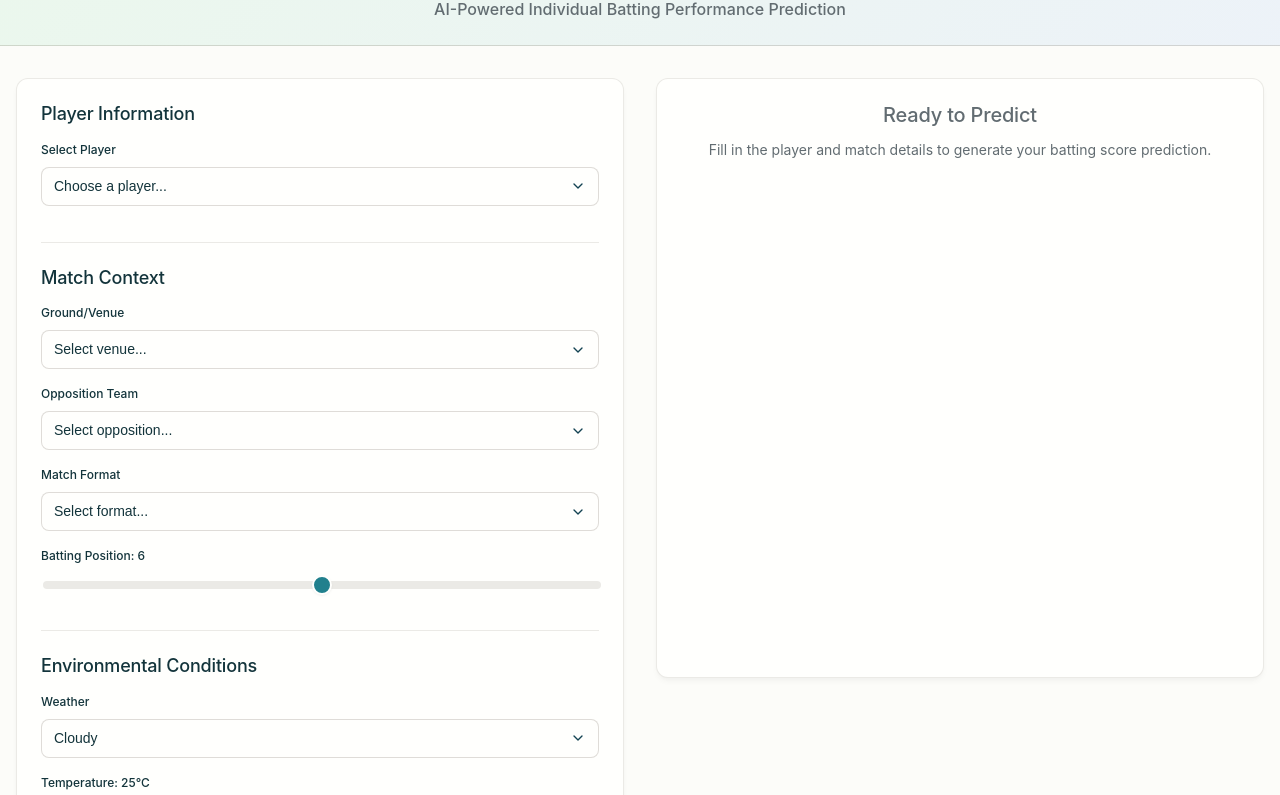
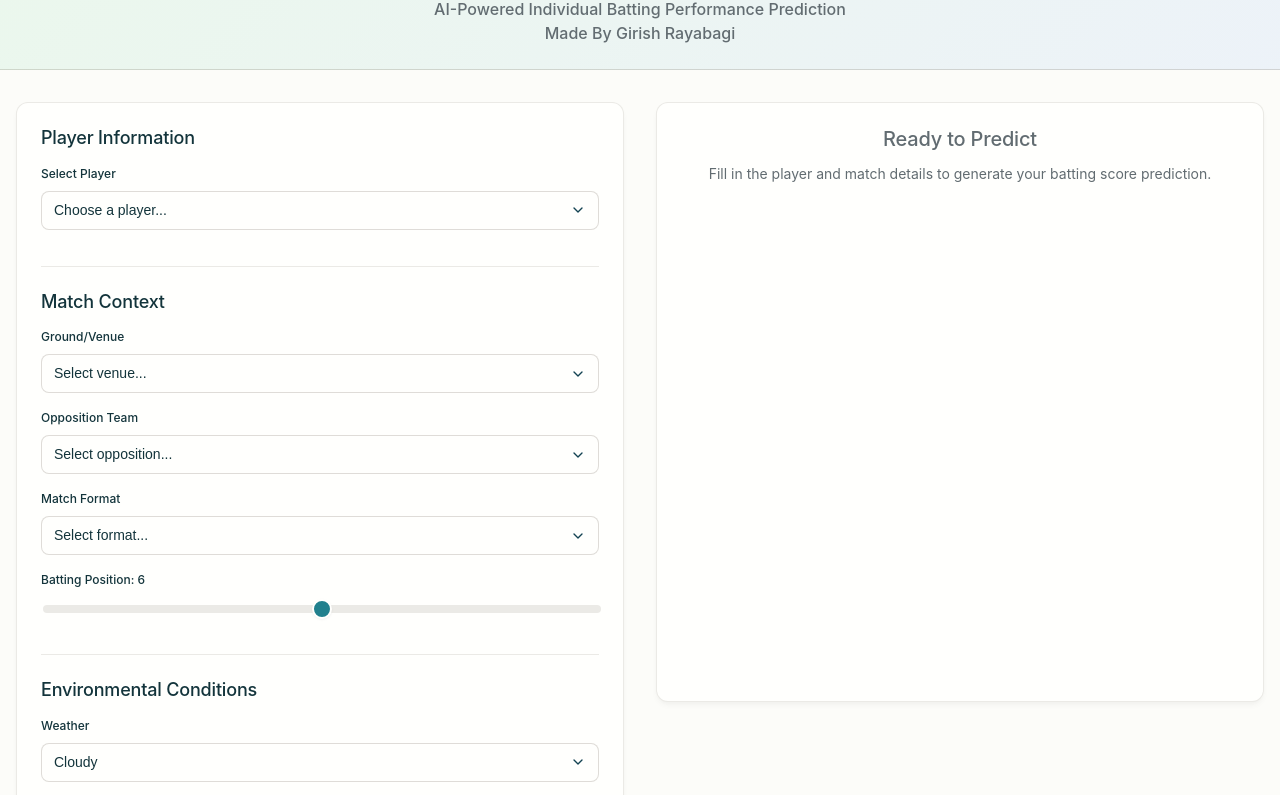
Before and after one commit to girishrayabagi-svg/cricket-score-predictor, a plain HTML site: page index.html in a window 1280 px wide. Shown: the part 71-866 px from the top of the page. Drawn offline with Linux system fonts and the light colour scheme; a web font is replaced by a local one.

Commit message:
Update index.html

```diff
--- a/index.html
+++ b/index.html
@@ -4,7 +4,7 @@
     <meta charset="UTF-8">
     <meta name="viewport" content="width=device-width, initial-scale=1.0">
     <title>Cricket Score Predictor - AI-Powered Batting Performance Prediction</title>
-    <title>Made By Girish Rayabagi</title>
+
     <link rel="stylesheet" href="style.css">
 </head>
 <body>
@@ -13,6 +13,7 @@
             <div class="header-content">
                 <h1>Cricket Score Predictor</h1>
                 <p class="subtitle">AI-Powered Individual Batting Performance Prediction</p>
+                 <p class="subtitle">Made By Girish Rayabagi</p>
             </div>
         </div>
     </header>
```
